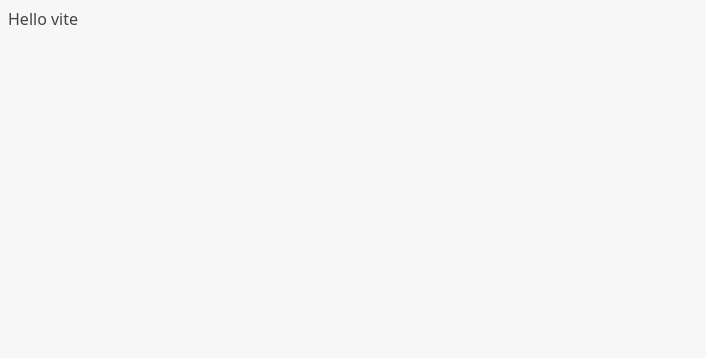
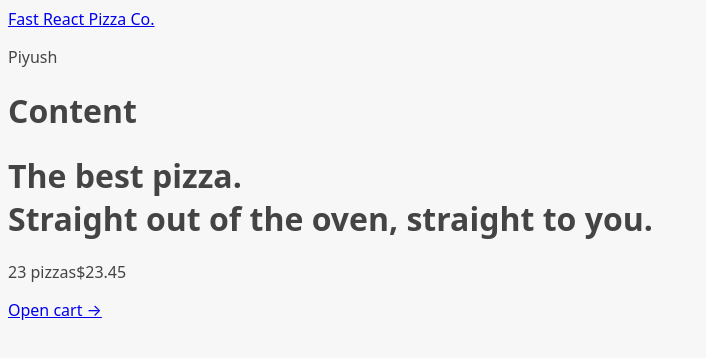
Before and after one commit to 1806397/Advanced_react_router, a React (Vite) app: page / in a window 1280 px wide. Shown: the top 358 px of the page, without its empty margins (0-706 px from the left). Built offline with nearby package versions, Linux system fonts and the light colour scheme.

Commit message:
Added children router

```diff
--- a/package.json
+++ b/package.json
@@ -11,7 +11,8 @@
   },
   "dependencies": {
     "react": "^18.2.0",
-    "react-dom": "^18.2.0"
+    "react-dom": "^18.2.0",
+    "react-router-dom": "^6.15.0"
   },
   "devDependencies": {
     "@types/react": "^18.2.15",
--- a/src/App.jsx
+++ b/src/App.jsx
@@ -1,4 +1,26 @@
+import { RouterProvider, createBrowserRouter } from "react-router-dom";
+import Home from "./UI/Home";
+import Menu from "./features/menu/Menu";
+import Cart from "./features/cart/Cart";
+import CreateOrder from "./features/order/CreateOrder";
+import Order from "./features/order/Order";
+import AppLayout from "./UI/AppLayout";
+const router = createBrowserRouter([
+  {
+    element: <AppLayout />,
+    children: [
+      {
+        path: "/",
+        element: <Home />,
+      },
+      { path: "/menu", element: <Menu /> },
+      { path: "/cart", element: <Cart /> },
+      { path: "/order/new", element: <CreateOrder /> },
+      { path: "/order/:orderId", element: <Order /> },
+    ],
+  },
+]);
 function App() {
-  return <div>Hello vite</div>;
+  return <RouterProvider router={router} />;
 }
 export default App;
--- /dev/null
+++ b/src/UI/AppLayout.jsx
@@ -0,0 +1,18 @@
+import { Outlet } from "react-router-dom";
+import CartOverview from "../features/cart/CartOverview";
+import Header from "./Header";
+
+function AppLayout() {
+  return (
+    <div>
+      <Header />
+      <main>
+        <h1>Content</h1>
+        <Outlet />
+      </main>
+      <CartOverview />
+    </div>
+  );
+}
+
+export default AppLayout;
--- /dev/null
+++ b/src/UI/Header.jsx
@@ -0,0 +1,11 @@
+import { Link } from "react-router-dom";
+
+function Header() {
+  return (
+    <header>
+      <Link to="/">Fast React Pizza Co.</Link>
+      <p>Piyush</p>
+    </header>
+  );
+}
+export default Header;
--- a/src/features/cart/CartOverview.jsx
+++ b/src/features/cart/CartOverview.jsx
@@ -1,3 +1,5 @@
+import { Link } from "react-router-dom";
+
 function CartOverview() {
   return (
     <div>
@@ -5,7 +7,7 @@
         <span>23 pizzas</span>
         <span>$23.45</span>
       </p>
-      <a href="#">Open cart &rarr;</a>
+      <Link to="/cart">Open cart &rarr;</Link>
     </div>
   );
 }
```
Also changed, not shown: 1 other file (tests, documents, lock files or other folders).
